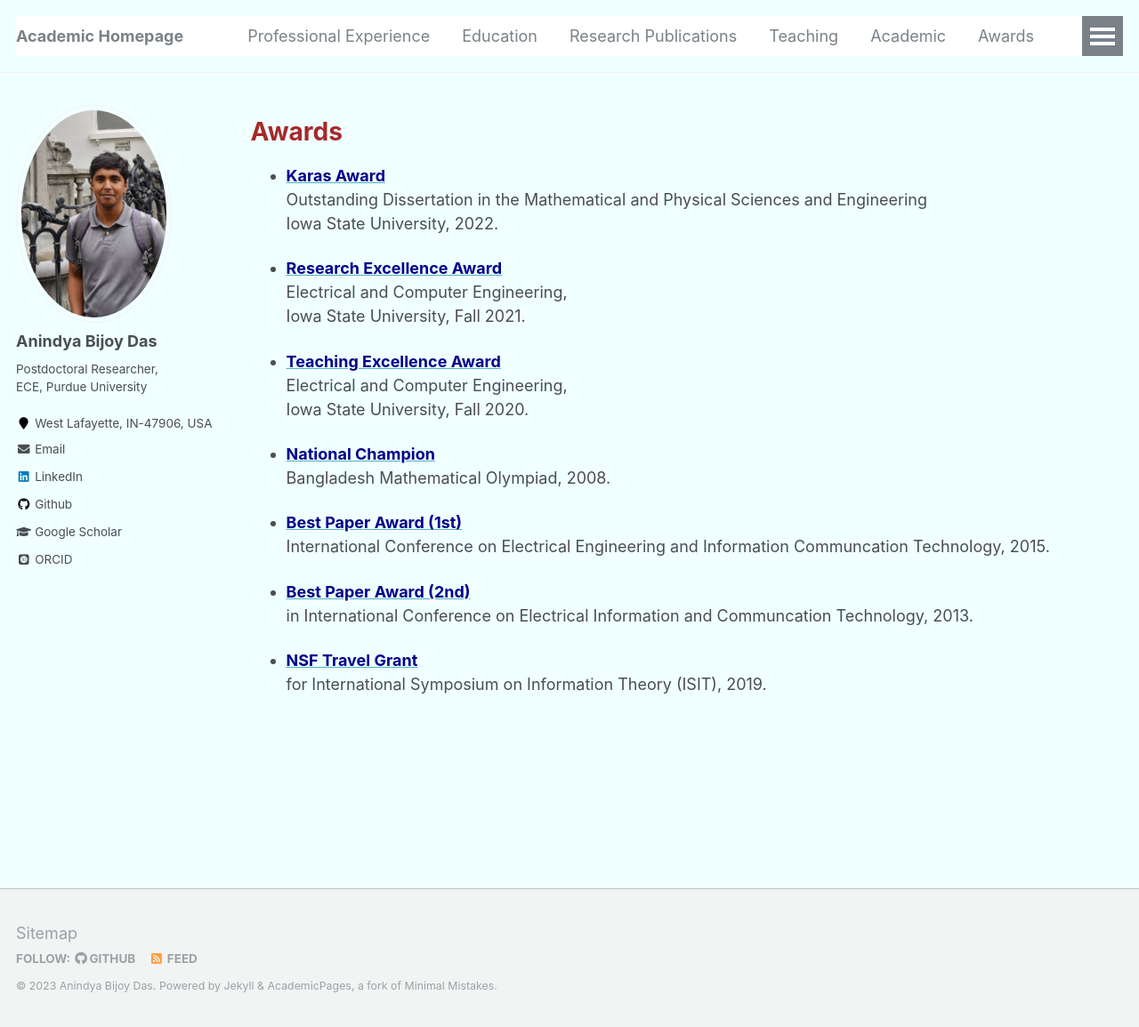
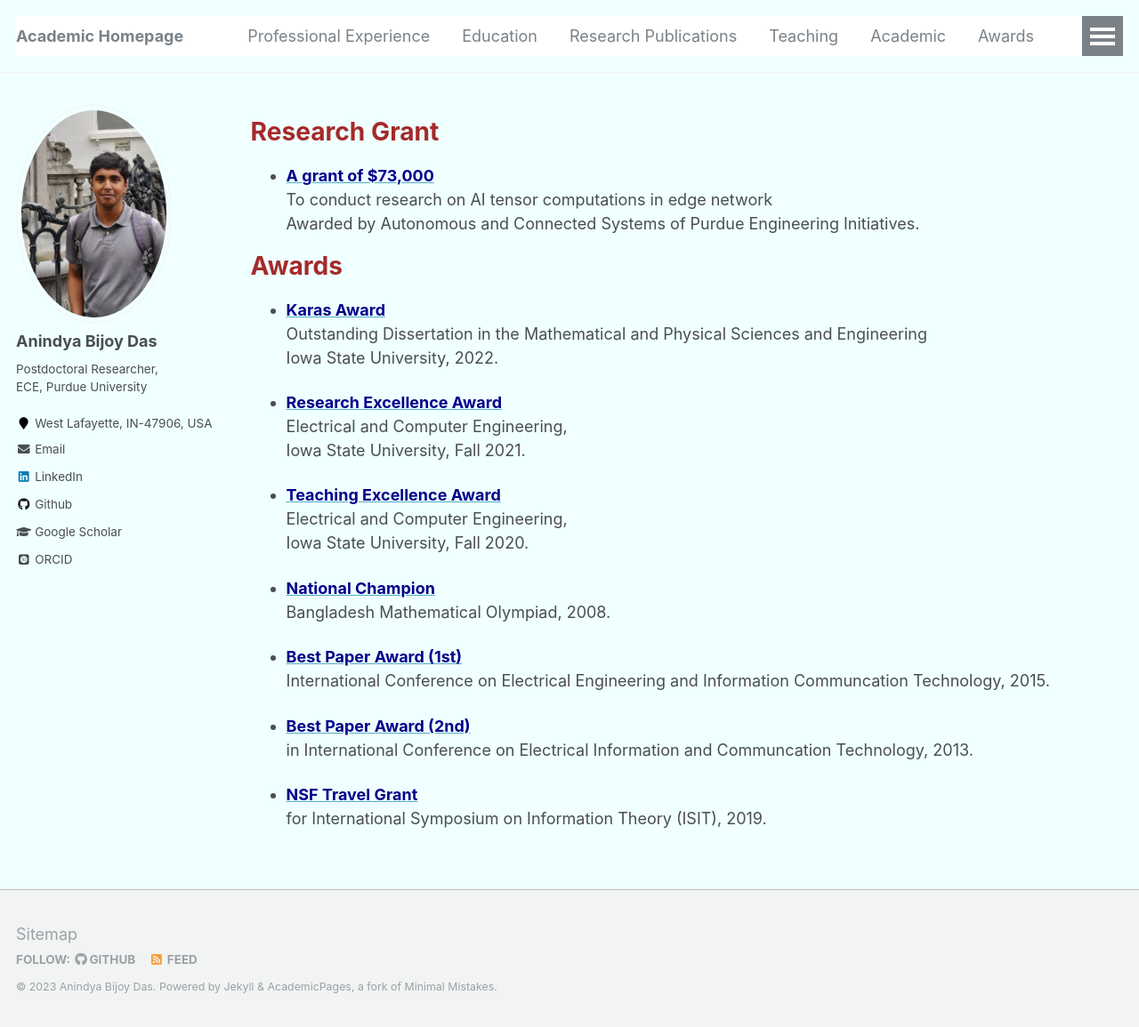
Before and after one commit to anindyabijoydas/portfolio, a Jekyll site: the page built from _pages/awards.md, in a window 1280 px wide and 1155 px high. Shown: the whole window at 89% size. Built offline with Jekyll 4.4.1, drawn with Linux system fonts in a browser that asks for light colours; some web fonts are replaced.

Commit message:
Update awards.md

```diff
--- a/_pages/awards.md
+++ b/_pages/awards.md
@@ -11,6 +11,10 @@ redirect_from:
     background-color: #F0FFFF;
   }
 </style>
+
+<span style="color:brown">**Research Grant**</span>
+======
+* [<span style="color: #00008B">**A grant of $73,000**</span>](https://www.dropbox.com/s/n7pppb9rhl7y14n/pes_aci.png?dl=0) <br/> To conduct research on AI tensor computations in edge network <br/> Awarded by Autonomous and Connected Systems of Purdue Engineering Initiatives.
 
 <span style="color:brown">**Awards**</span>
 ======
```
